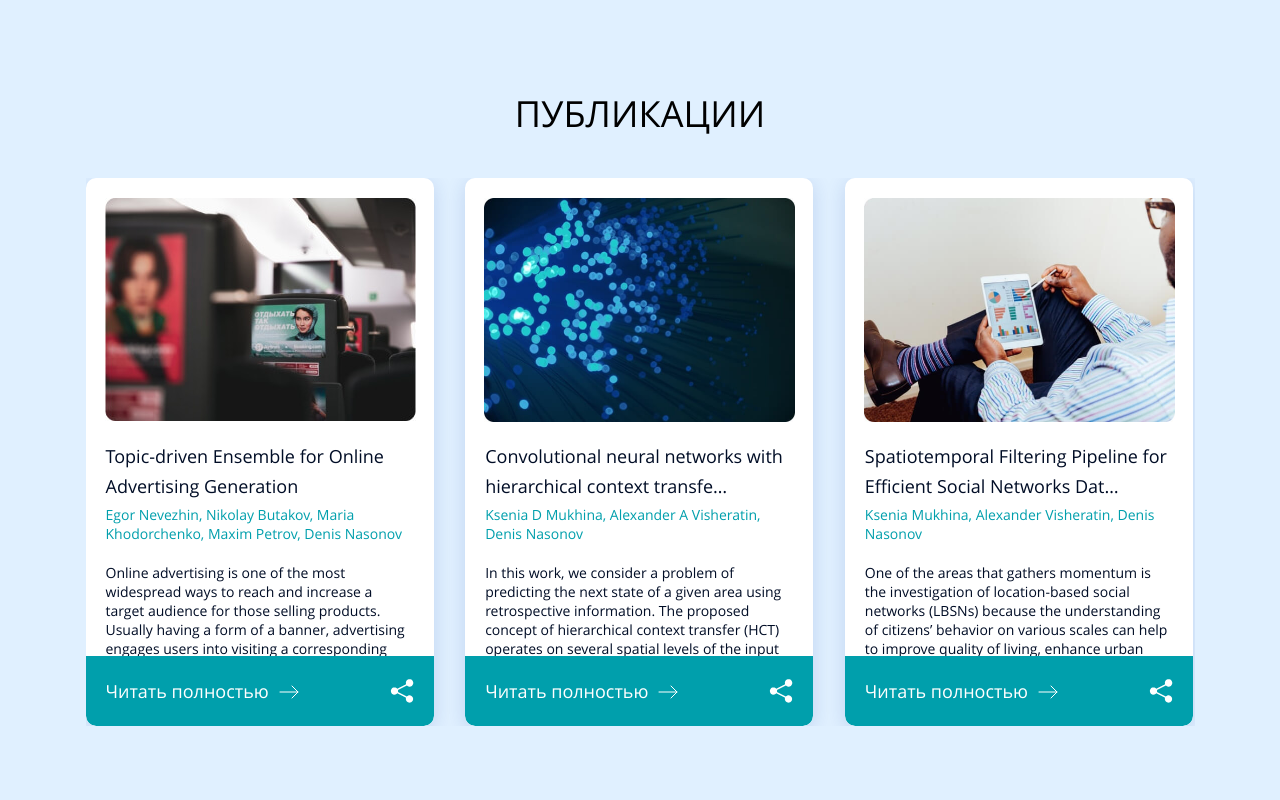
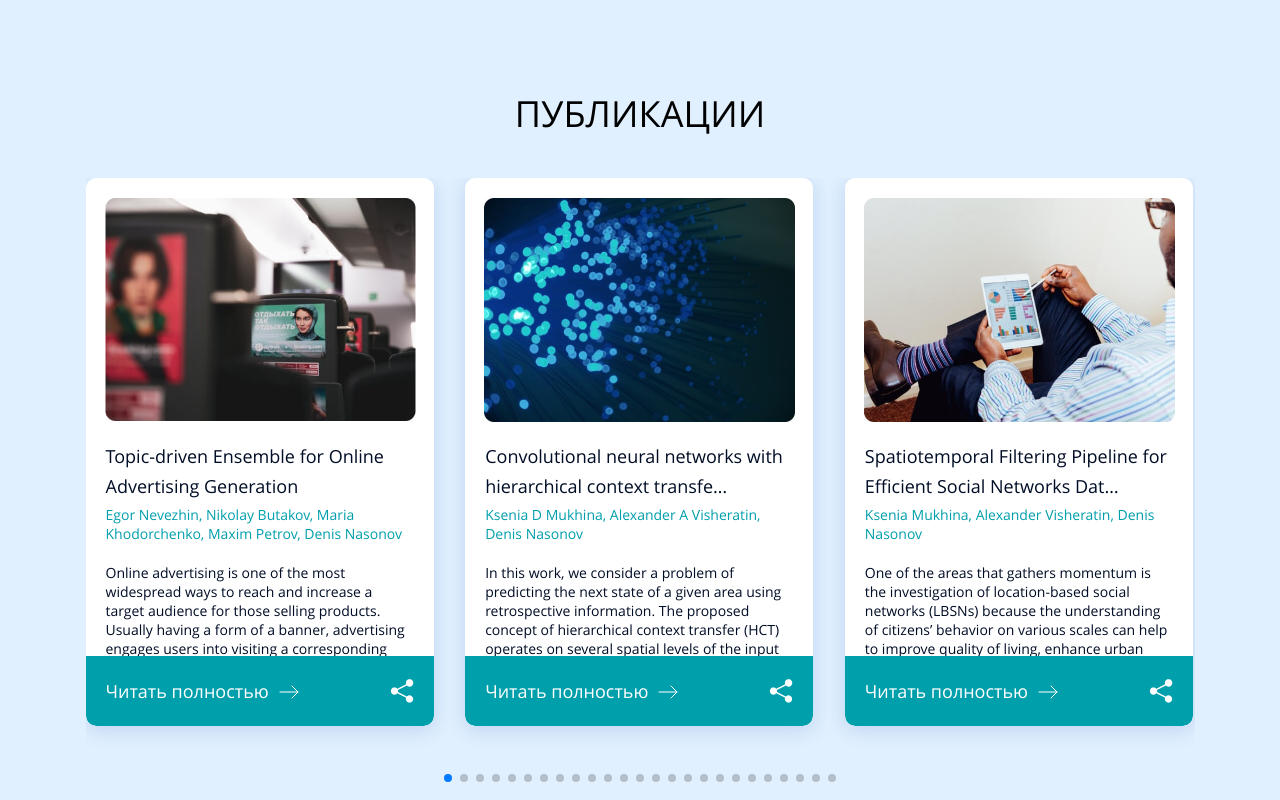
Before and after one commit to frontame/itmo-react, a React (Create React App) app: page / in a window 1280 px wide. Shown: the top 800 px of the page. Built offline with nearby package versions, Linux system fonts and the light colour scheme.

Commit message:
feat: added pagination to publications section

```diff
--- a/src/components/Publication/index.jsx
+++ b/src/components/Publication/index.jsx
@@ -10,7 +10,7 @@ import {
   Button,
 } from './styles';
 
-function Publication({ data }) {
+const Publication = ({ data }) => {
   const { image, title, authors, limb } = data;
 
   return (
@@ -29,6 +29,6 @@ function Publication({ data }) {
       </Links>
     </Container>
   );
-}
+};
 
 export default Publication;
--- a/src/components/Publication/styles.jsx
+++ b/src/components/Publication/styles.jsx
@@ -6,6 +6,7 @@ import shareIcon from '../../images/publication-share-button.svg';
 export const Container = styled.div`
   width: 348px;
   height: 548px;
+  margin-bottom: 70px;
   box-shadow: 0px 4px 20px rgba(1, 54, 157, 0.15);
   border-radius: 10px;
   background-color: #ffffff;
--- a/src/components/Publications/index.jsx
+++ b/src/components/Publications/index.jsx
@@ -1,18 +1,26 @@
 import { Swiper, SwiperSlide } from 'swiper/react';
+import { Pagination } from 'swiper';
 import 'swiper/css';
+import 'swiper/css/pagination';
+
 import { v4 as uuidv4 } from 'uuid';
 import { Section, Container, Title } from './styles';
 import store from '../../store/store';
 import Publication from '../Publication';
 
-function Publications() {
+const Publications = () => {
   const { data } = store.publications;
 
   return (
     <Section>
       <Container>
         <Title>Публикации</Title>
-        <Swiper spaceBetween={30} slidesPerView={3}>
+        <Swiper
+          spaceBetween={30}
+          slidesPerView={3}
+          pagination
+          modules={[Pagination]}
+        >
           {data.map((publication) => {
             const uid = uuidv4();
             return (
@@ -25,6 +33,6 @@ function Publications() {
       </Container>
     </Section>
   );
-}
+};
 
 export default Publications;
--- a/src/components/Publications/styles.jsx
+++ b/src/components/Publications/styles.jsx
@@ -11,7 +11,7 @@ export const Container = styled.div`
   margin: 0 auto;
 `;
 
-export const Title = styled.h1`
+export const Title = styled.h2`
   font-family: OpenSans;
   font-size: 36px;
   line-height: 68px;
```
